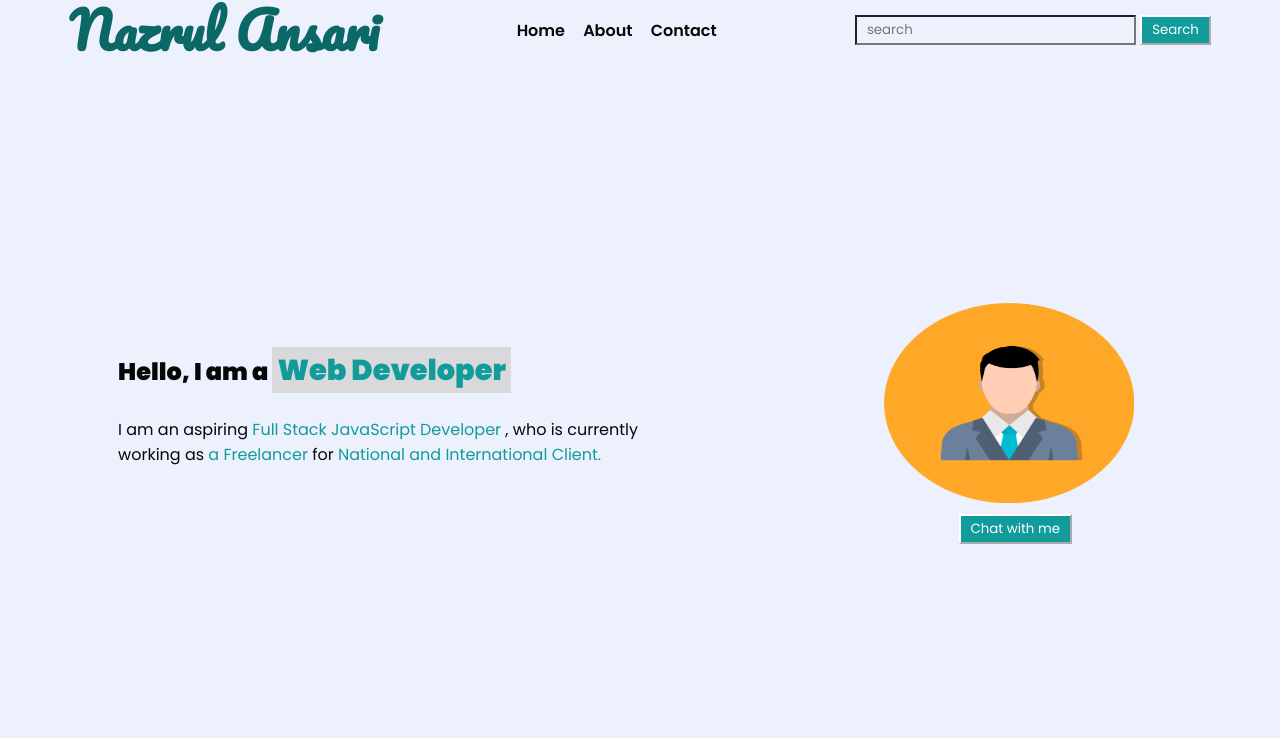
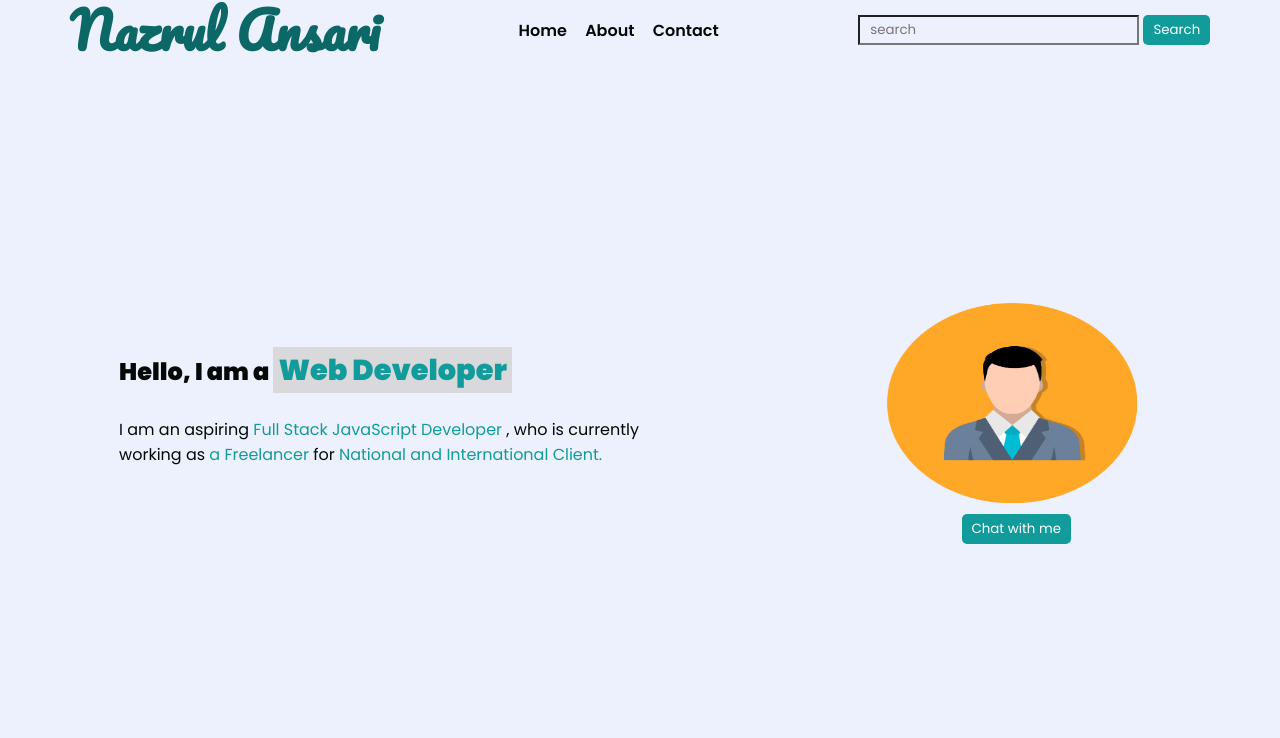
Before and after one commit to Nazrul7363/PW-Skills, a plain HTML site: page mockup design1/index.html in a window 1280 px wide. Shown: the top 738 px of the page. Drawn offline with Linux system fonts and the light colour scheme.

Commit message:
Update index.css

```diff
--- a/mockup design1/style/index.css
+++ b/mockup design1/style/index.css
@@ -102,7 +102,8 @@ button:hover {
     padding: 0px 10px;
     background-color: rgb(18, 155, 155);
     color:white;
-    border-color: white;
+    border:none;
+    border-radius:5px;
   }
   input{padding: 0px 10px;
 height: 30px;}
```
